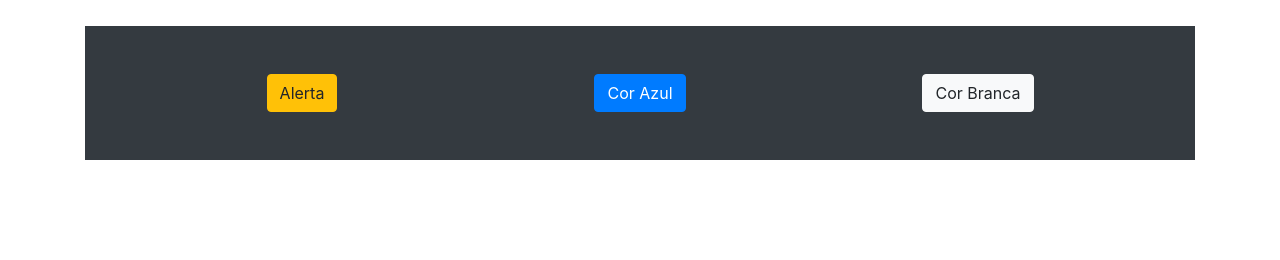
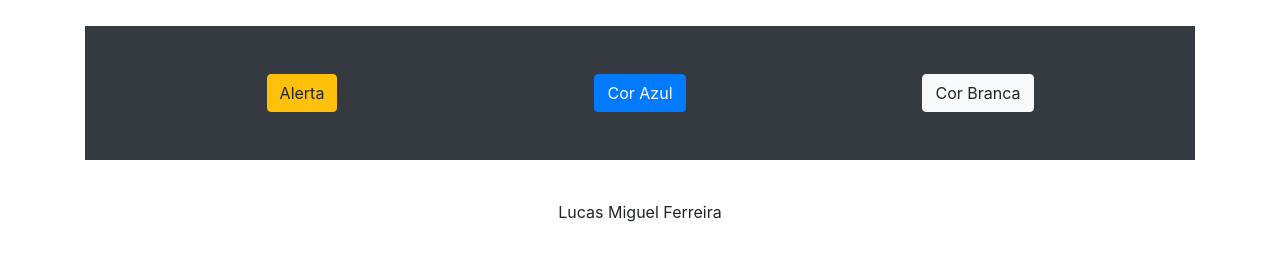
Before and after one commit to gabrielsantos8/TecEmergentes-Trabalho01-4P, a plain HTML site: page index.html in a window 1280 px wide. Shown: the part 118-378 px from the top of the page. Drawn offline with nearby package versions, Linux system fonts and the light colour scheme.

Commit message:
Incluindo nome no html

```diff
--- a/index.html
+++ b/index.html
@@ -50,6 +50,8 @@
 
     </script>
 
+    <br>
+    <p><center>Lucas Miguel Ferreira</center></p>
 
 </body>
 
```
